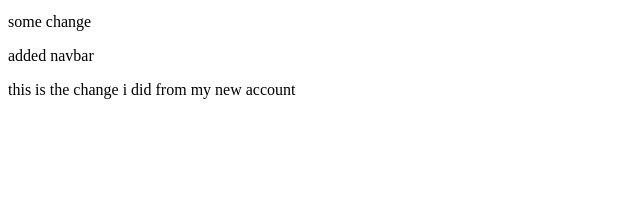
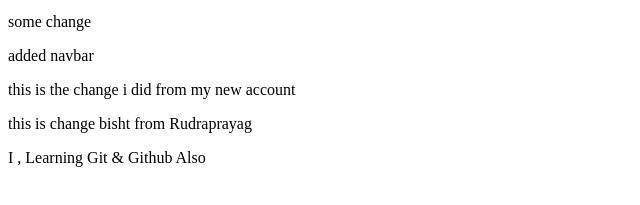
Before and after one commit to CoderMohitt/new-repo-1, a plain HTML site: page index.html in a window 1280 px wide. Shown: the part 101-306 px from the top of the page, without its empty margins (0-640 px from the left). Drawn offline with Linux system fonts and the light colour scheme.

Commit message:
This is the change from Saurabh Bisht

```diff
--- a/index.html
+++ b/index.html
@@ -10,11 +10,12 @@
 
     <p>this is some change</p>
 
-
     <span>some change</span>
 
     <p>added navbar</p>
 
     <p>this is the change i did from my new account</p>
+    <p>this is change bisht from Rudraprayag</p>
+        <p>I , Learning Git & Github Also </p>
 </body>
 </html>
```
